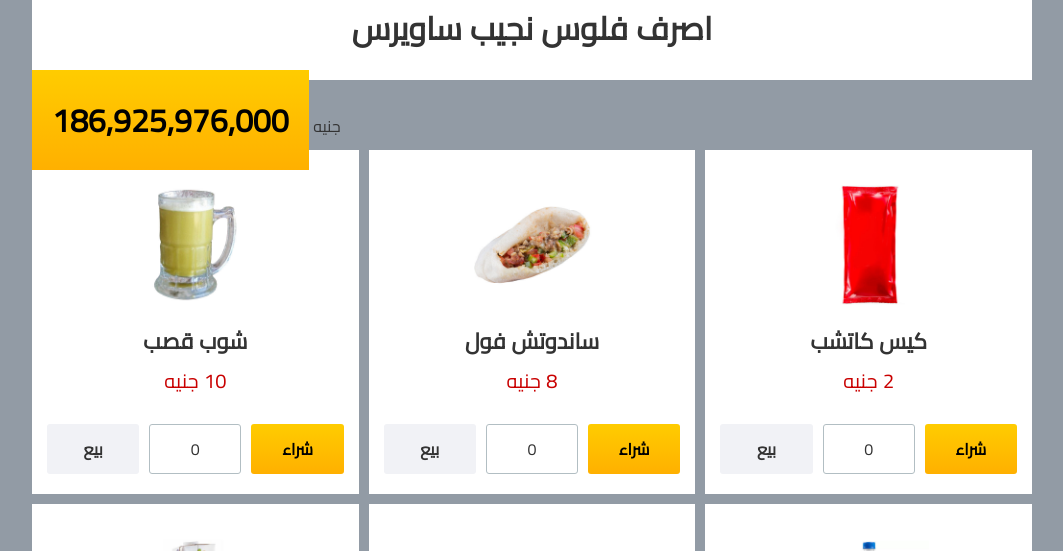
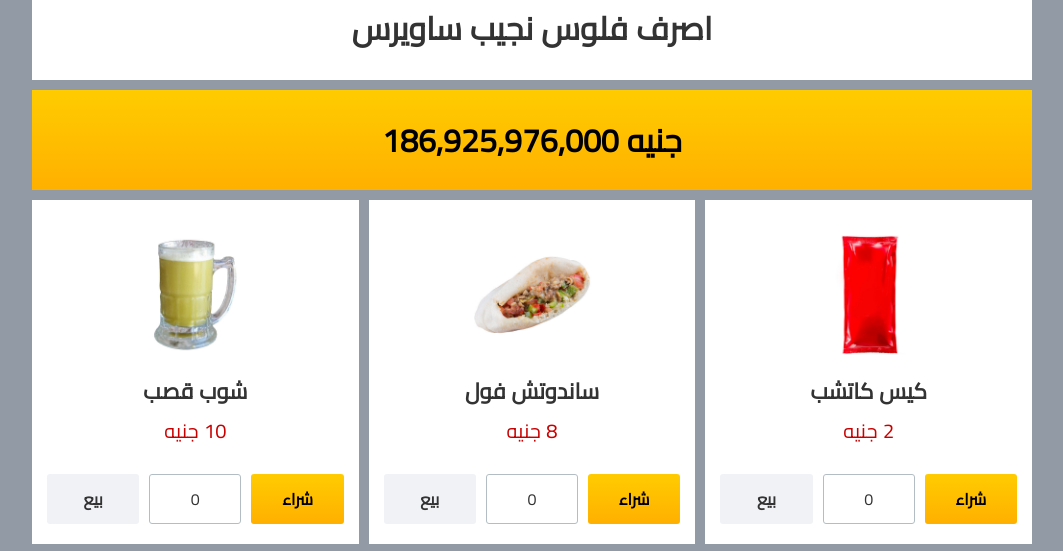
Before and after one commit to elblasy1986/elblasy, a website: page sawiris/pages/spend.html in a window 1280 px wide. Shown: the part 182-733 px from the top of the page, without its empty margins (108-1171 px from the left). Drawn offline with Linux system fonts and the light colour scheme.

Commit message:
Update style.css

```diff
--- a/sawiris/style/style.css
+++ b/sawiris/style/style.css
@@ -98,7 +98,7 @@ body {
     border-radius: 125px;
 }
 
-.money-bar {
+.top_bar {
     color: #000;
     background: linear-gradient(#ffcc00, #ffb000);
     padding: 20px;
```
